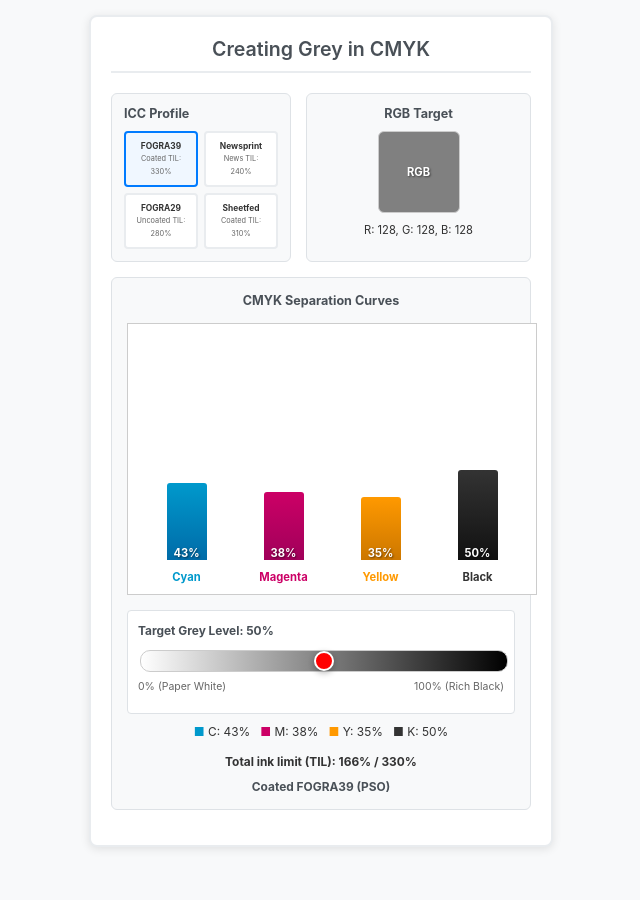
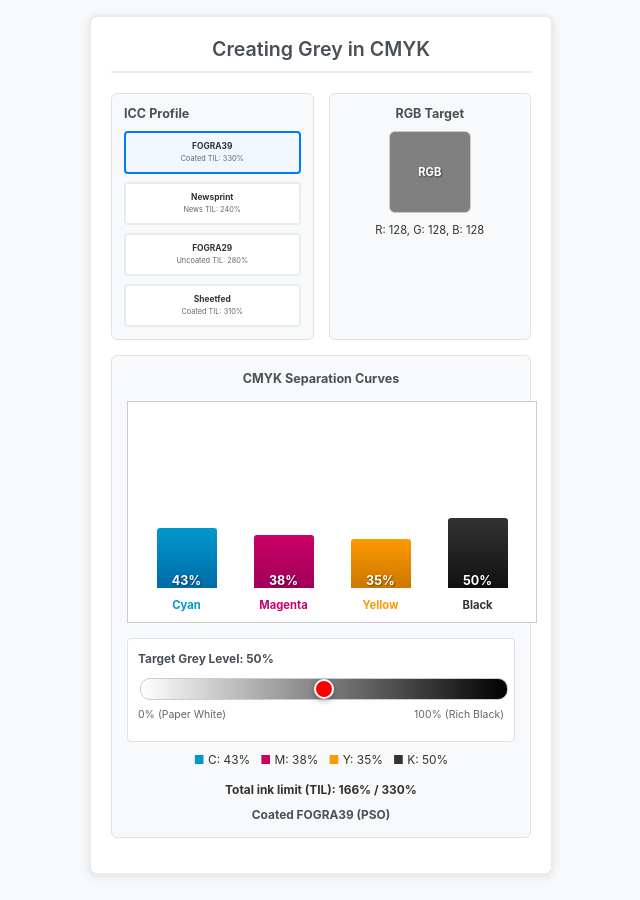
Before and after one commit to Leigh-code/Canvas, a Jekyll site: the page docs/grey-ramp.html, which Jekyll copies as it is, in a window 1280 px wide. Shown: the whole page, without its empty margins (319-959 px from the left). Built offline with Jekyll 4.4.1, drawn with Linux system fonts in a browser that asks for light colours.

Commit message:
Update grey-ramp.html

```diff
--- a/docs/grey-ramp.html
+++ b/docs/grey-ramp.html
@@ -40,7 +40,7 @@
 
         .main-layout {
             display: grid;
-            grid-template-columns: 180px 1fr;
+            grid-template-columns: 1fr 1fr;
             gap: 15px;
             margin-bottom: 15px;
         }
@@ -60,8 +60,8 @@
 
         .profile-grid {
             display: grid;
-            grid-template-columns: 1fr 1fr;
-            gap: 6px;
+            grid-template-columns: 1fr;
+            gap: 8px;
         }
 
         .profile-card {
@@ -207,7 +207,7 @@
 
         .chart-container {
             width: 100%;
-            height: 250px;
+            height: 200px;
             border: 1px solid #ccc;
             margin-bottom: 15px;
             position: relative;
@@ -222,11 +222,11 @@
             display: flex;
             flex-direction: column;
             align-items: center;
-            width: 60px;
+            width: 80px;
         }
 
         .bar {
-            width: 40px;
+            width: 60px;
             transition: height 0.3s ease;
             margin-bottom: 5px;
             border-radius: 3px 3px 0 0;
@@ -236,7 +236,7 @@
             justify-content: center;
             color: white;
             font-weight: bold;
-            font-size: 0.8em;
+            font-size: 0.9em;
             text-shadow: 1px 1px 2px rgba(0,0,0,0.5);
         }
 
@@ -320,19 +320,19 @@
             <h4>CMYK Separation Curves</h4>
             <div class="chart-container">
                 <div class="bar-group">
-                    <div id="cyanBar" class="bar cyan-bar" style="height: 90px;">50%</div>
+                    <div id="cyanBar" class="bar cyan-bar" style="height: 70px;">50%</div>
                     <div class="bar-label" style="color: #0099cc;">Cyan</div>
                 </div>
                 <div class="bar-group">
-                    <div id="magentaBar" class="bar magenta-bar" style="height: 72px;">40%</div>
+                    <div id="magentaBar" class="bar magenta-bar" style="height: 56px;">40%</div>
                     <div class="bar-label" style="color: #cc0066;">Magenta</div>
                 </div>
                 <div class="bar-group">
-                    <div id="yellowBar" class="bar yellow-bar" style="height: 63px;">35%</div>
+                    <div id="yellowBar" class="bar yellow-bar" style="height: 49px;">35%</div>
                     <div class="bar-label" style="color: #ff9900;">Yellow</div>
                 </div>
                 <div class="bar-group">
-                    <div id="blackBar" class="bar black-bar" style="height: 180px;">100%</div>
+                    <div id="blackBar" class="bar black-bar" style="height: 140px;">100%</div>
                     <div class="bar-label" style="color: #333333;">Black</div>
                 </div>
             </div>
@@ -465,7 +465,7 @@
         }
 
         function updateBarChart(cmykValues) {
-            const maxHeight = 180; // Maximum bar height in pixels
+            const maxHeight = 140; // Reduced maximum bar height in pixels
 
             // Update bar heights and text (scale to max height)
             document.getElementById('cyanBar').style.height = `${(cmykValues.c / 100) * maxHeight}px`;
```
